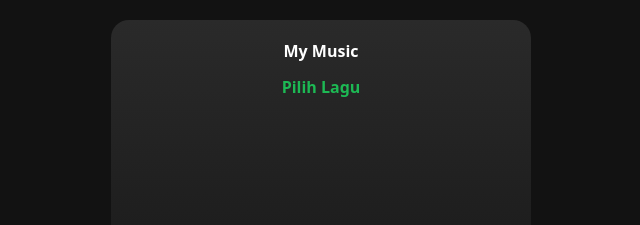
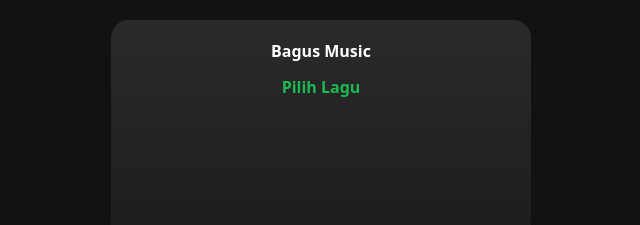
Before and after one commit to bagusalfianto22091999/project-folder, a plain HTML site: page index.html in a window 1280 px wide. Shown: the top 225 px of the page, 319-959 px from the left. Drawn offline with Linux system fonts and the light colour scheme.

Commit message:
Update index.html

```diff
--- a/index.html
+++ b/index.html
@@ -174,7 +174,7 @@ input[type=range]::-webkit-slider-thumb{
 <body>
 
 <div class="player">
-  <div class="header">My Music</div>
+  <div class="header">Bagus Music</div>
   <div class="song-title" id="coverTitle">Pilih Lagu</div>
 
   <div class="visualizer">
```
